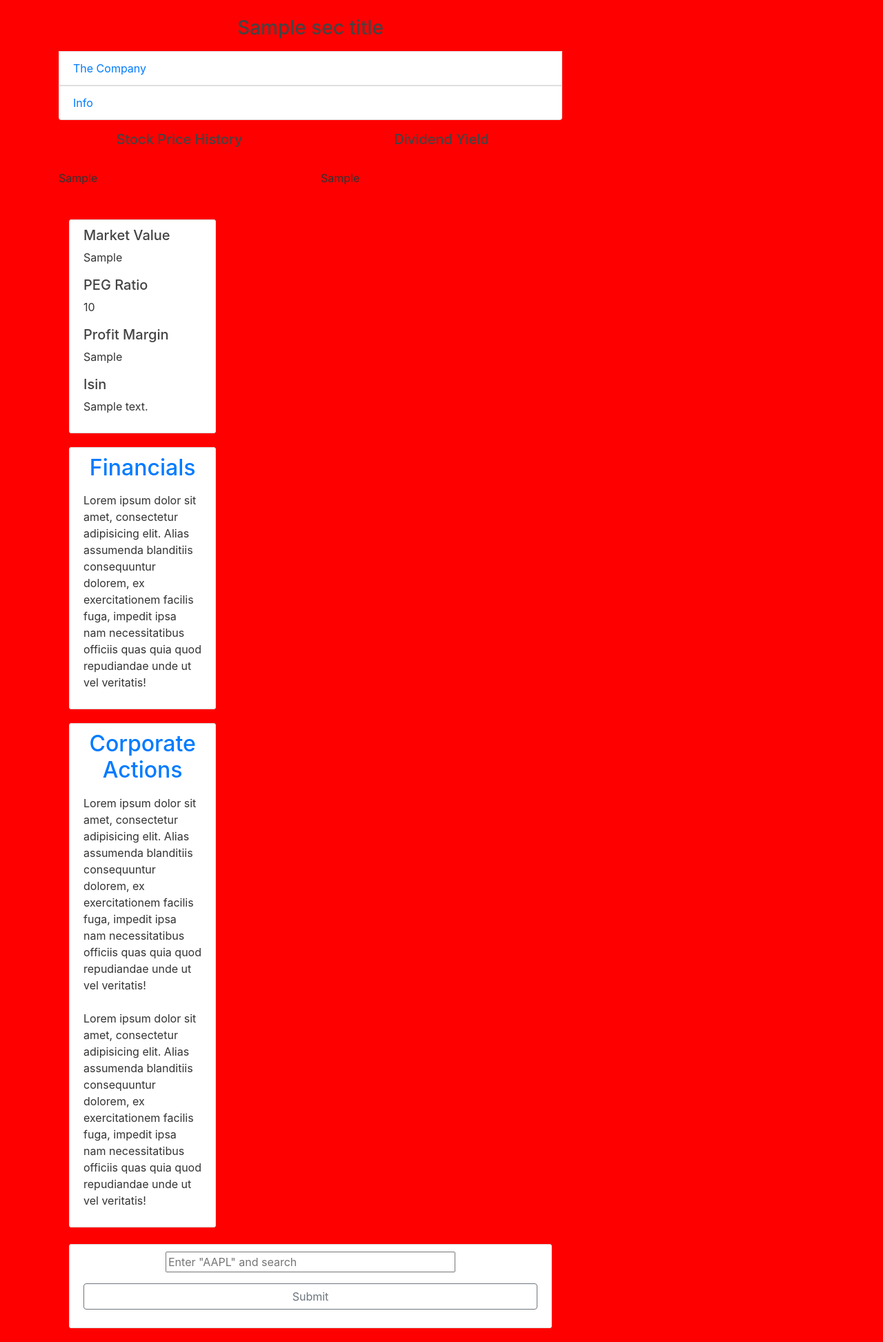
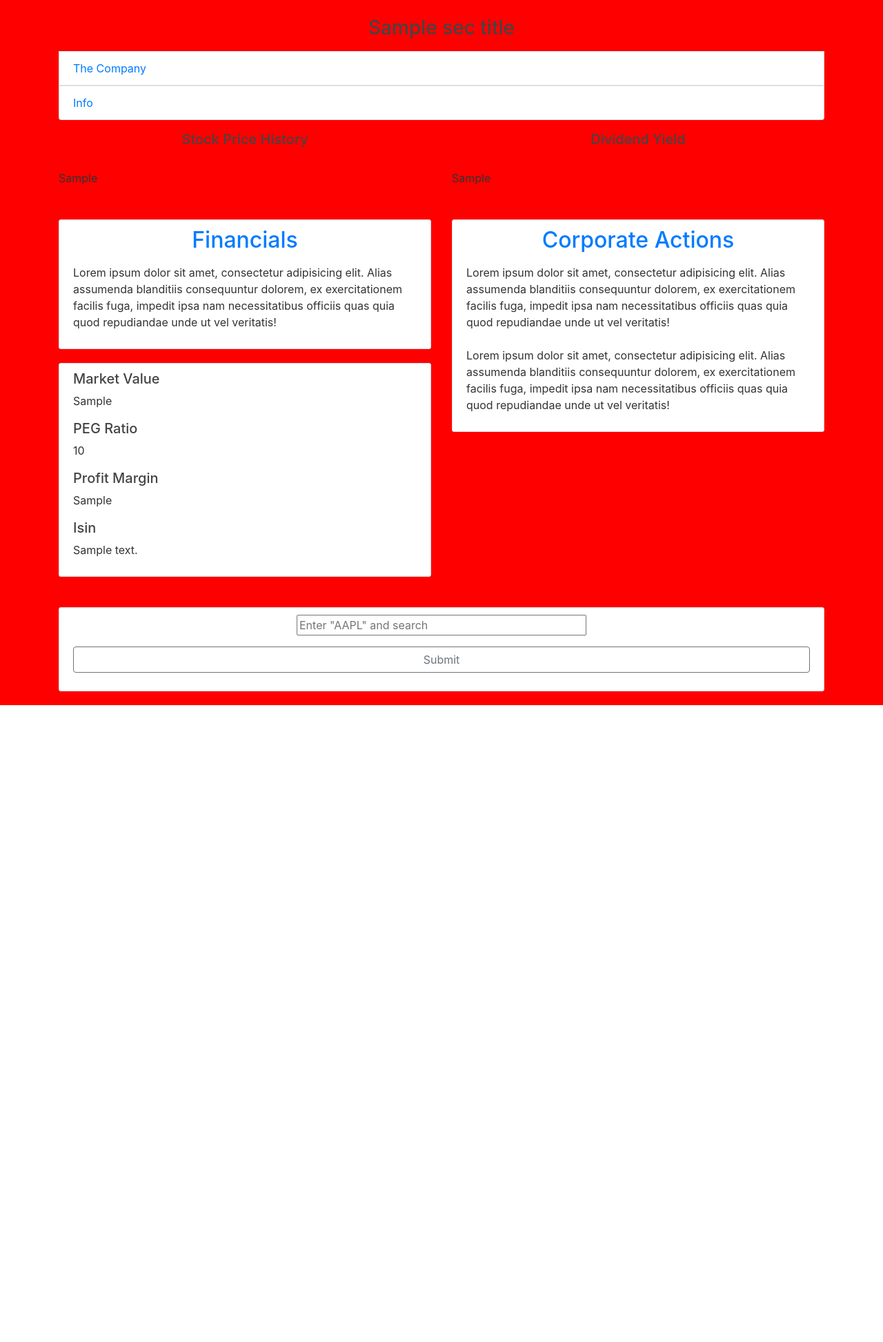
Before and after one commit to noahtech90/Stockify, a Django app: template django_project/blog/templates/blog/security.html in a window 1280 px wide. Shown: the part 56-2001 px from the top of the page at 69% size. After the commit the page ends 1078 px from the top, so only its background shows below. Run offline with Django 3.2, Linux system fonts and the light colour scheme; tables that the repository leaves empty hold one stand-in row (values such as "Sample post"); the template is opened without the code that fills it: values that come from a table or form of the project are taken from there, most other values are stand-ins (such as "Sample title", 1, 10 or a date in 2020); some libraries are stand-ins or nearby versions.

Commit message:
Adjusting Security Page Display

```diff
--- a/django_project/blog/templates/blog/base_security.html
+++ b/django_project/blog/templates/blog/base_security.html
@@ -50,7 +50,7 @@
     </header>
     <main role="main" class="container">
       <div class="row">
-        <div class="col-md-8">
+        <div class="col-md-12">
             {% if messages %}
             {% for message in messages %}
             <div class="alert alert-{{ message.tags }}">
--- a/django_project/blog/templates/blog/security.html
+++ b/django_project/blog/templates/blog/security.html
@@ -52,8 +52,13 @@
         </div>
         {% endautoescape %}
 
+    <div class="row">
+      <div class="col-md-6 pt-4 mt-4">
+          <div class="content-section">
+                <h2 class="text-center"><a href="#">Financials</a></h2>
+              <p class="pt-2">Lorem ipsum dolor sit amet, consectetur adipisicing elit. Alias assumenda blanditiis consequuntur dolorem, ex exercitationem facilis fuga, impedit ipsa nam necessitatibus officiis quas quia quod repudiandae unde ut vel veritatis!</p>
+            </div>
 
-      <div class="col-md-4 pt-4 mt-4">
 
             <div class="content-section">
                 <h5>Market Value</h5>
@@ -65,14 +70,8 @@
                 <h5>Isin</h5>
                 <p>{{ sec_isin }} </p>
             </div>
-
-          <div class="content-section">
-                <h2 class="text-center"><a href="#">Financials</a></h2>
-              <p class="pt-2">Lorem ipsum dolor sit amet, consectetur adipisicing elit. Alias assumenda blanditiis consequuntur dolorem, ex exercitationem facilis fuga, impedit ipsa nam necessitatibus officiis quas quia quod repudiandae unde ut vel veritatis!</p>
-            </div>
-
-
-
+          </div>
+          <div class="col-md-6 pt-4 mt-4">
           <div class="content-section">
                 <h2 class="text-center"><a class="" class='corp-act-link' href="{% url 'blog-corpact' %}">Corporate Actions</a></h2>
               <p class="pt-2">Lorem ipsum dolor sit amet, consectetur adipisicing elit. Alias assumenda blanditiis consequuntur dolorem, ex exercitationem facilis fuga, impedit ipsa nam necessitatibus officiis quas quia quod repudiandae unde ut vel veritatis!</p>
@@ -80,7 +79,7 @@
 
               <p class="pt-2">Lorem ipsum dolor sit amet, consectetur adipisicing elit. Alias assumenda blanditiis consequuntur dolorem, ex exercitationem facilis fuga, impedit ipsa nam necessitatibus officiis quas quia quod repudiandae unde ut vel veritatis!</p>
             </div>
-    </div>
+          </div>
 
 
     {% endif %}
```
